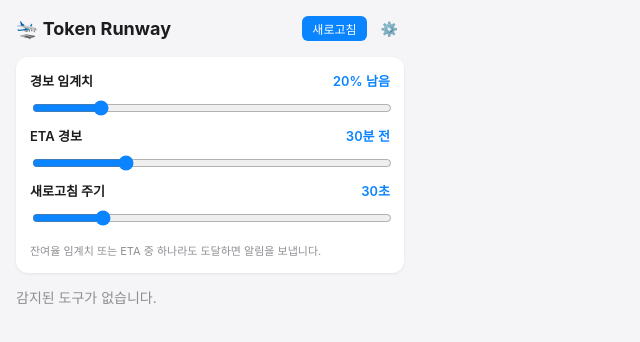
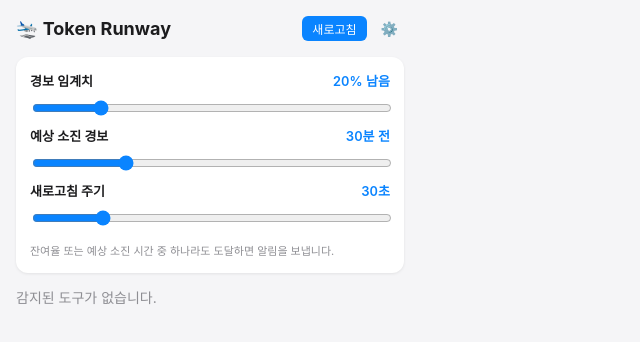
Before and after one commit to tienne/tokenRunway, a React (Vite) app: page / in a window 1280 px wide. Both pictures are taken after a click on the button "⚙️". Shown: the top 342 px of the page, without its empty margins (0-640 px from the left). Built offline with nearby package versions, Linux system fonts and the light colour scheme.

Commit message:
fix(ui): ETA 표기를 한글로 변경
- 'ETA 경보' → '예상 소진 경보'
- 설정 안내 문구도 '예상 소진 시간'으로 (코드 변수명은 유지)

```diff
--- a/src/App.tsx
+++ b/src/App.tsx
@@ -146,7 +146,7 @@
           />
 
           <label className="setting-row">
-            <span>ETA 경보</span>
+            <span>예상 소진 경보</span>
             <span className="setting-value">
               {settings.etaAlertMinutes === 0
                 ? "끔"
@@ -196,7 +196,7 @@
           )}
 
           <p className="setting-hint">
-            잔여율 임계치 또는 ETA 중 하나라도 도달하면 알림을 보냅니다.
+            잔여율 또는 예상 소진 시간 중 하나라도 도달하면 알림을 보냅니다.
           </p>
         </section>
       )}
```
